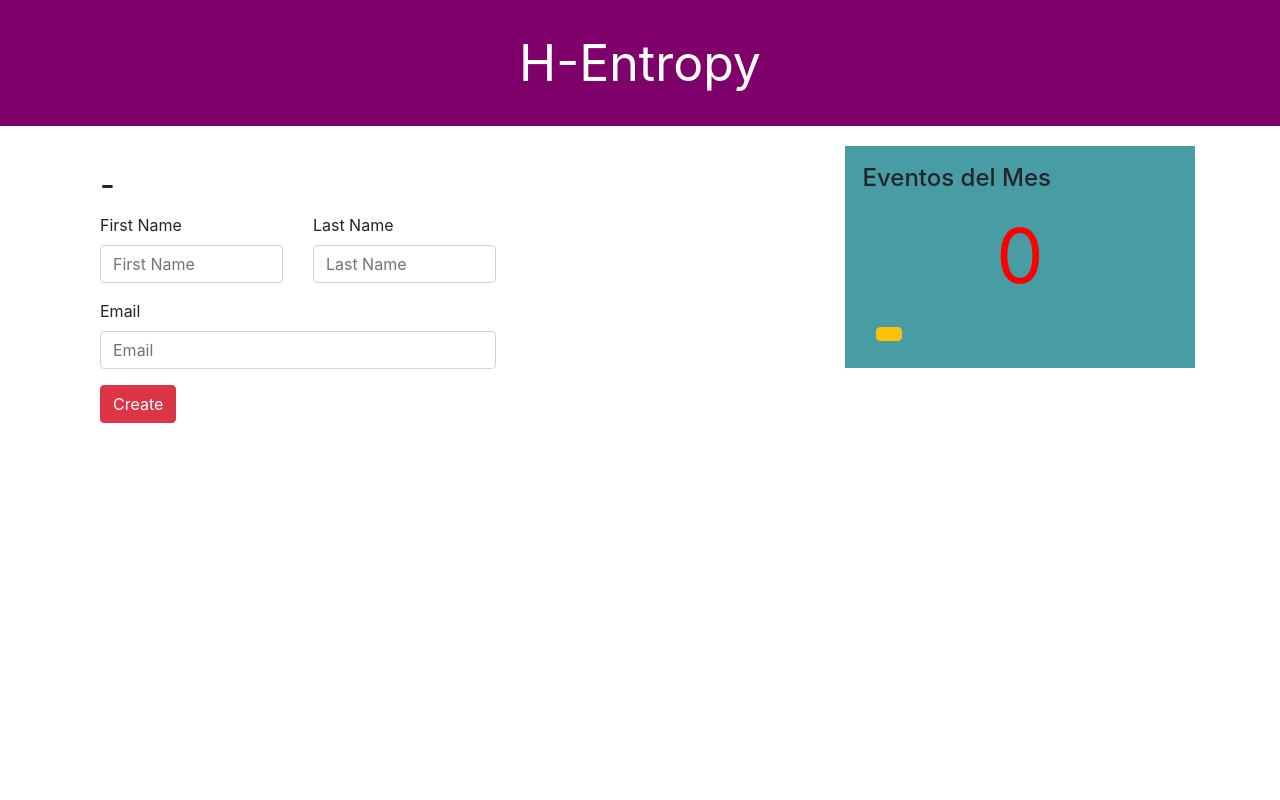
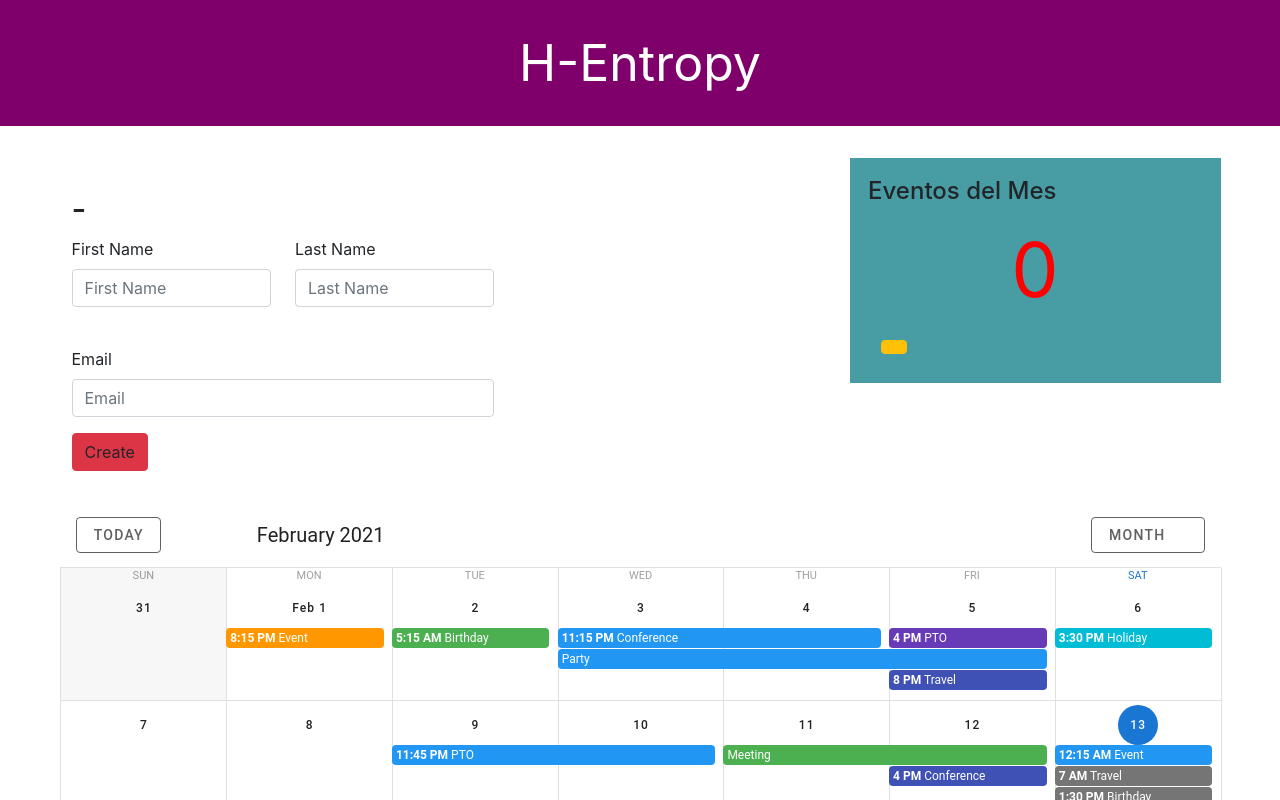
Before and after one commit to ulix1808/hentropy, a Vue app in the folder my-app/: page / in a window 1280 px wide. Shown: the top 800 px of the page. Built offline with nearby package versions, Linux system fonts and the light colour scheme; no server answers.

Commit message:
calendario agregado

```diff
--- /dev/null
+++ b/my-app/src/components/Calendar2.vue
@@ -0,0 +1,226 @@
+<template>
+  <div id="app">
+  <v-app id="inspire">
+    <v-row class="fill-height">
+      <v-col>
+        <v-sheet height="64">
+          <v-toolbar
+            flat
+          >
+            <v-btn
+              outlined
+              class="mr-4"
+              color="grey darken-2"
+              @click="setToday"
+            >
+              Today
+            </v-btn>
+            <v-btn
+              fab
+              text
+              small
+              color="grey darken-2"
+              @click="prev"
+            >
+              <v-icon small>
+                mdi-chevron-left
+              </v-icon>
+            </v-btn>
+            <v-btn
+              fab
+              text
+              small
+              color="grey darken-2"
+              @click="next"
+            >
+              <v-icon small>
+                mdi-chevron-right
+              </v-icon>
+            </v-btn>
+            <v-toolbar-title v-if="$refs.calendar">
+              {{ $refs.calendar.title }}
+            </v-toolbar-title>
+            <v-spacer></v-spacer>
+            <v-menu
+              bottom
+              right
+            >
+              <template v-slot:activator="{ on, attrs }">
+                <v-btn
+                  outlined
+                  color="grey darken-2"
+                  v-bind="attrs"
+                  v-on="on"
+                >
+                  <span>{{ typeToLabel[type] }}</span>
+                  <v-icon right>
+                    mdi-menu-down
+                  </v-icon>
+                </v-btn>
+              </template>
+              <v-list>
+                <v-list-item @click="type = 'day'">
+                  <v-list-item-title>Day</v-list-item-title>
+                </v-list-item>
+                <v-list-item @click="type = 'week'">
+                  <v-list-item-title>Week</v-list-item-title>
+                </v-list-item>
+                <v-list-item @click="type = 'month'">
+                  <v-list-item-title>Month</v-list-item-title>
+                </v-list-item>
+                <v-list-item @click="type = '4day'">
+                  <v-list-item-title>4 days</v-list-item-title>
+                </v-list-item>
+              </v-list>
+            </v-menu>
+          </v-toolbar>
+        </v-sheet>
+        <v-sheet height="600">
+          <v-calendar
+            ref="calendar"
+            v-model="focus"
+            color="primary"
+            :events="events"
+            :event-color="getEventColor"
+            :type="type"
+            @click:event="showEvent"
+            @click:more="viewDay"
+            @click:date="viewDay"
+            @change="updateRange"
+          ></v-calendar>
+          <v-menu
+            v-model="selectedOpen"
+            :close-on-content-click="false"
+            :activator="selectedElement"
+            offset-x
+          >
+            <v-card
+              color="grey lighten-4"
+              min-width="350px"
+              flat
+            >
+              <v-toolbar
+                :color="selectedEvent.color"
+                dark
+              >
+                <v-btn icon>
+                  <v-icon>mdi-pencil</v-icon>
+                </v-btn>
+                <v-toolbar-title v-html="selectedEvent.name"></v-toolbar-title>
+                <v-spacer></v-spacer>
+                <v-btn icon>
+                  <v-icon>mdi-heart</v-icon>
+                </v-btn>
+                <v-btn icon>
+                  <v-icon>mdi-dots-vertical</v-icon>
+                </v-btn>
+              </v-toolbar>
+              <v-card-text>
+                <span v-html="selectedEvent.details"></span>
+              </v-card-text>
+              <v-card-actions>
+                <v-btn
+                  text
+                  color="secondary"
+                  @click="selectedOpen = false"
+                >
+                  Cancel
+                </v-btn>
+              </v-card-actions>
+            </v-card>
+          </v-menu>
+        </v-sheet>
+      </v-col>
+    </v-row>
+  </v-app>
+</div>
+</template>
+
+<script>
+  export default {
+    data: () => ({
+      focus: '',
+      type: 'month',
+      typeToLabel: {
+        month: 'Month',
+        week: 'Week',
+        day: 'Day',
+        '4day': '4 Days',
+      },
+      selectedEvent: {},
+      selectedElement: null,
+      selectedOpen: false,
+      events: [],
+      colors: ['blue', 'indigo', 'deep-purple', 'cyan', 'green', 'orange', 'grey darken-1'],
+      names: ['Meeting', 'Holiday', 'PTO', 'Travel', 'Event', 'Birthday', 'Conference', 'Party'],
+    }),
+    mounted () {
+      this.$refs.calendar.checkChange()
+    },
+    methods: {
+      viewDay ({ date }) {
+        this.focus = date
+        this.type = 'day'
+      },
+      getEventColor (event) {
+        return event.color
+      },
+      setToday () {
+        this.focus = ''
+      },
+      prev () {
+        this.$refs.calendar.prev()
+      },
+      next () {
+        this.$refs.calendar.next()
+      },
+      showEvent ({ nativeEvent, event }) {
+        const open = () => {
+          this.selectedEvent = event
+          this.selectedElement = nativeEvent.target
+          setTimeout(() => {
+            this.selectedOpen = true
+          }, 10)
+        }
+
+        if (this.selectedOpen) {
+          this.selectedOpen = false
+          setTimeout(open, 10)
+        } else {
+          open()
+        }
+
+        nativeEvent.stopPropagation()
+      },
+      updateRange ({ start, end }) {
+        const events = []
+
+        const min = new Date(`${start.date}T00:00:00`)
+        const max = new Date(`${end.date}T23:59:59`)
+        const days = (max.getTime() - min.getTime()) / 86400000
+        const eventCount = this.rnd(days, days + 20)
+
+        for (let i = 0; i < eventCount; i++) {
+          const allDay = this.rnd(0, 3) === 0
+          const firstTimestamp = this.rnd(min.getTime(), max.getTime())
+          const first = new Date(firstTimestamp - (firstTimestamp % 900000))
+          const secondTimestamp = this.rnd(2, allDay ? 288 : 8) * 900000
+          const second = new Date(first.getTime() + secondTimestamp)
+
+          events.push({
+            name: this.names[this.rnd(0, this.names.length - 1)],
+            start: first,
+            end: second,
+            color: this.colors[this.rnd(0, this.colors.length - 1)],
+            timed: !allDay,
+          })
+        }
+
+        this.events = events
+      },
+      rnd (a, b) {
+        return Math.floor((b - a + 1) * Math.random()) + a
+      },
+    },
+  }
+</script>
--- a/my-app/src/components/Dashboard.vue
+++ b/my-app/src/components/Dashboard.vue
@@ -14,7 +14,12 @@
     <div class="row mrgnbtm">
         <Users v-if="users.length > 0" :users="users" />
     </div>
+
+    <div class="container mrgnbtm">
+      <Calendar2 />
+    </div>
   </div>
+
 </template>
 
 <script>
@@ -22,6 +27,8 @@
 import CreateUser from './CreateUser.vue'
 import DisplayBoard from './DisplayBoard.vue'
 import Users from './Users.vue'
+//import calendar from './calendar.vue'
+import Calendar2 from './Calendar2.vue'
 import { getAllUsers, createUser } from '../services/UserService'
 
 export default {
@@ -30,7 +37,9 @@
     Header,
     CreateUser,
     DisplayBoard,
-    Users
+    Users,
+ //   calendar,
+    Calendar2
   },
   data() {
       return {
--- /dev/null
+++ b/my-app/src/components/calendar.vue
@@ -0,0 +1,45 @@
+<template>
+    <div id="calendario">
+        <h1>Mi calendario</h1>
+        <calendar-view
+            :show-date="showDate"
+            class="theme-default holiday-us-traditional holiday-us-official">
+            <calendar-view-header
+                slot="header"
+                slot-scope="t"
+                :header-props="t.headerProps"
+                @input="setShowDate" />
+        </calendar-view>
+    </div>
+</template>
+
+<script>
+import { CalendarView, CalendarViewHeader} from "vue-simple-calendar"
+require ("vue-simple-calendar/static/css/default.css")
+require("vue-simple-calendar/static/css/holidays-us.css")
+export default {
+    name: 'calendario',
+    data: function(){
+        return { showDate: new Date() }
+    },
+    components: {
+        CalendarView,
+        CalendarViewHeader,
+    },
+    methods: {
+        serShowDate(d){
+            this.showDate=d;
+        },
+    }
+}
+</script>
+<style>
+    #calendario {
+        font-family: 'Avenir', Helvetica, Arial, sans-serif;
+        color: #2c3e50;
+        height: 67vh;
+        width: 90vw;
+        margin-left: auto;
+        margin-right: auto;
+    }
+</style>
--- a/my-app/src/main.js
+++ b/my-app/src/main.js
@@ -1,12 +1,16 @@
 import Vue from 'vue'
 import App from './App.vue'
 import { BootstrapVue } from 'bootstrap-vue'
+import Vuetify from 'vuetify';
+import 'vuetify/dist/vuetify.min.css'
+Vue.use(Vuetify);
 
 
 Vue.config.productionTip = false
 
 new Vue({
   render: h => h(App),
+  vuetify : new Vuetify(),
 }).$mount('#app')
 
 Vue.use(BootstrapVue);
```
Also changed, not shown: my-app/package.json (+6 -2 lines), 1 other file (tests, documents, lock files or other folders).
